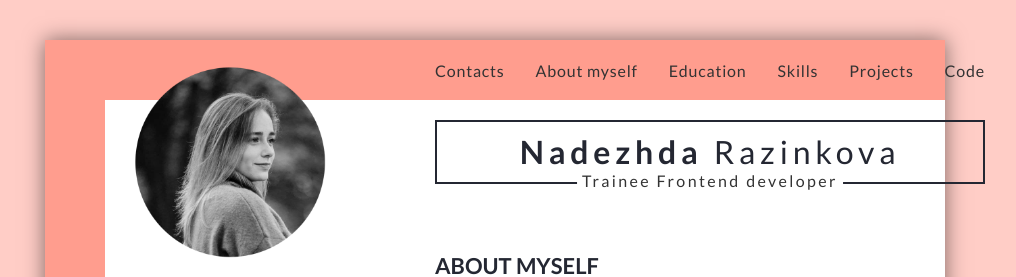
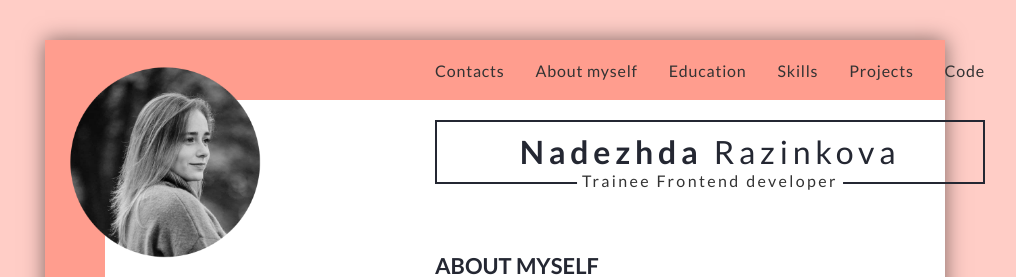
Before and after one commit to NadyaR9/rsschool-cv, a plain HTML site: page index.html in a window 1280 px wide. Shown: the top 277 px of the page, without its empty margins (145-1161 px from the left). Drawn offline with Linux system fonts and the light colour scheme.

Commit message:
fix: chenge layout photo

```diff
--- a/sass/style.scss
+++ b/sass/style.scss
@@ -111,12 +111,25 @@ html {
 }
 .photo {
     position: relative;
-    padding-left: 85px;
+    padding-left: 20px;
     padding-top: 20px;
     width: 200px;
+
     img {
         width: 100%;
+
     }
+    // &:before {
+    //     content: '';
+    //     z-index: 0;
+    //     top: 0;
+    //     left: 0;
+    //     position: absolute;
+    //     width: 120px;
+    //     height: 120px;
+    //     border-radius: 100%;
+    //     background-color: rgb(255, 157, 142);
+    // }
 }
 
 .contact {
```
Also changed, not shown: css/style.min.css, 1 other file.
